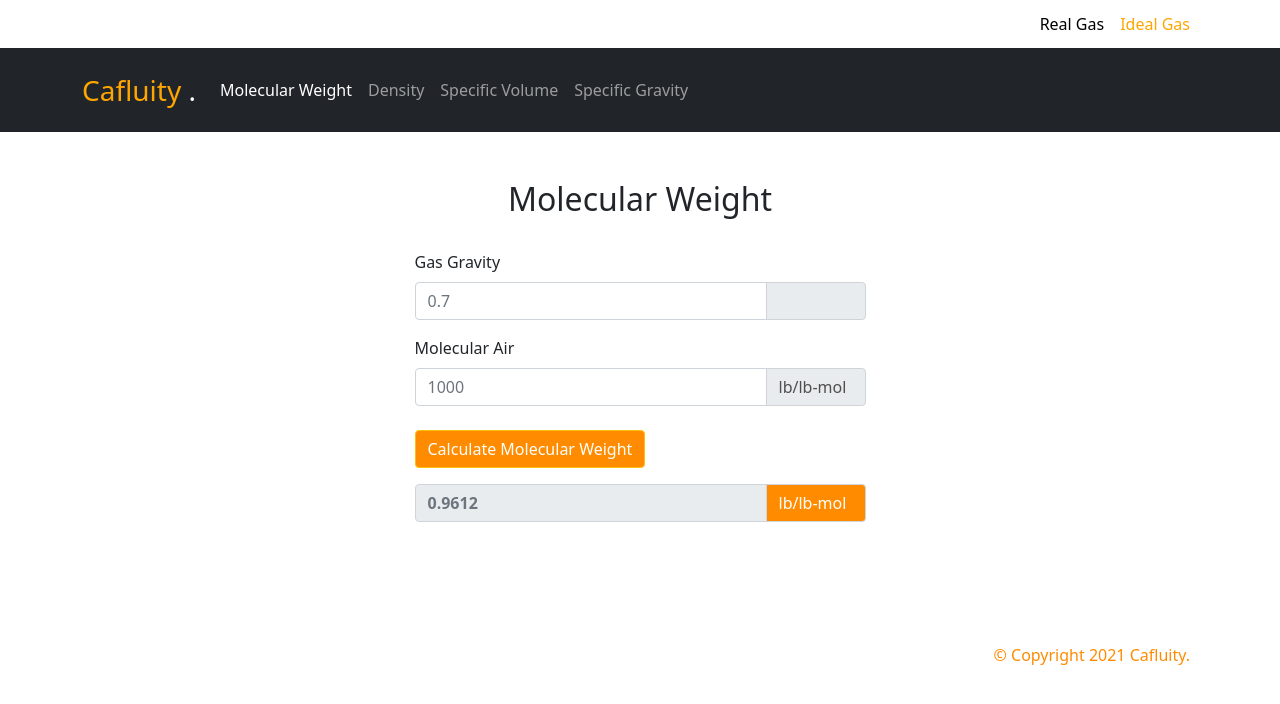
After one commit to marrosandybaguss/Cafluity, a Django app: page /ideal-gas/ in a window 1280 px wide. The commit adds this page. Shown: the top 704 px of the page. Run offline with Django 3.2, Linux system fonts and the light colour scheme.

Commit message:
front end ideal gas

```diff
--- /dev/null
+++ b/cafluity/gas/templates/gas/ideal-gas.html
@@ -0,0 +1,229 @@
+{% load static %}
+<!doctype html>
+<html lang="en">
+  <head>
+    <!-- Required meta tags -->
+    <meta charset="utf-8">
+    <meta name="viewport" content="width=device-width, initial-scale=1">
+
+    <!-- Bootstrap CSS -->
+    <link href="https://cdn.jsdelivr.net/npm/bootstrap@5.0.0-beta3/dist/css/bootstrap.min.css" rel="stylesheet" integrity="sha384-eOJMYsd53ii+scO/bJGFsiCZc+5NDVN2yr8+0RDqr0Ql0h+rP48ckxlpbzKgwra6" crossorigin="anonymous">
+
+    <link rel="stylesheet" type="text/css" href="{% static 'gas/css/style.css' %}">
+
+    <title>Cafluity | Ideal Gas</title>
+  </head>
+  <body>
+
+    <div class="container py-1">
+      <div class="d-flex flex-row-reverse bd-highlight">
+        <div class="p-2 bd-highlight">
+          <a class="text-decoration-none" style="color: orange" href="/ideal-gas">Ideal Gas</a>
+        </div>
+        <div class="p-2 bd-highlight">
+          <a class="text-decoration-none" href="/real-gas">Real Gas</a>
+        </div>
+      </div>
+    </div>
+
+    <nav class="navbar sticky-top navbar-expand-lg navbar-dark bg-dark">
+      <div class="container py-2">
+        <a class="navbar-brand fs-3" href="/" style="color: orange">Cafluity <span style="color: white">.</span></a>
+        <button class="navbar-toggler" type="button" data-bs-toggle="collapse" data-bs-target="#navbarSupportedContent" aria-controls="navbarSupportedContent" aria-expanded="false" aria-label="Toggle navigation">
+          <span class="navbar-toggler-icon"></span>
+        </button>
+        <div class="collapse navbar-collapse" id="navbarSupportedContent">
+          <ul class="nav navbar-nav me-auto mb-2 mb-lg-0" id="pills-tab" role="tablist">
+            <li class="nav-item">
+              <a class="nav-link {% if idealGasProperty == 'molecularweight'%} active {% endif %}" id="molecularweight-tab" data-bs-toggle="pill" data-bs-target="#molecularweight" type="button" role="tab" aria-controls="molecularweight" aria-selected="{% if idealGasProperty == 'molecularweight'%} true {% else %} false {% endif %}">Molecular Weight</a>
+            </li>
+            <li class="nav-item">
+              <a class="nav-link {% if idealGasProperty == 'density'%} active {% endif %}" id="density-tab" data-bs-toggle="pill" data-bs-target="#density" type="button" role="tab" aria-controls="density" aria-selected="{% if idealGasProperty == 'density'%} true {% else %} false {% endif %}">Density</a>
+            </li>
+            <li class="nav-item">
+              <a class="nav-link {% if idealGasProperty == 'specificvolume'%} active {% endif %}" id="specificvolume-tab" data-bs-toggle="pill" data-bs-target="#specificvolume" type="button" role="tab" aria-controls="specificvolume" aria-selected="{% if idealGasProperty == 'specificvolume'%} true {% else %} false {% endif %}">Specific Volume</a>
+            </li>
+            <li class="nav-item">
+              <a class="nav-link {% if idealGasProperty == 'specificgravity'%} active {% endif %}" id="specificgravity-tab" data-bs-toggle="pill" data-bs-target="#specificgravity" type="button" role="tab" aria-controls="specificgravity" aria-selected="{% if idealGasProperty == 'specificgravity'%} true {% else %} false {% endif %}">Specific Gravity</a>
+            </li>
+          </ul>
+        </div>
+      </div>
+    </nav>
+
+    <div class="tab-content" id="pills-tabContent">
+
+      <div id="molecularweight" class="tab-pane fade {% if idealGasProperty == 'molecularweight'%} active show {% endif %}" role="tabpanel" aria-labelledby="molecularweight-tab">
+        <div class="container my-5">
+          <div class="row mb-4">
+            <div class="col text-center">
+              <h2>Molecular Weight</h2>
+            </div>
+          </div>
+          <div class="row d-flex justify-content-center">
+            <div class="col-sm-5 mx-4 mb-5">
+              <form method="post" action="{% url 'ideal_gas' %}">
+                {% csrf_token %}
+                <input hidden="" type="text" name="idealGasProperty" value="molecularweight">
+                <label for="gas-gravity" class="form-label">Gas Gravity</label>
+                <div class="input-group mb-3">
+                  <input required id="gas-gravity" type="number" step="0.0000001" class="form-control" name="gas-gravity" placeholder="0.7" value="">
+                  <span class="input-group-text" style="width: 100px"></span>
+                </div>
+                <label for="pressure" class="form-label">Molecular Air</label>
+                <div class="input-group mb-3">
+                  <input required id="pressure" type="number" step="0.0000001" class="form-control" name="pressure" placeholder="1000" value="">
+                  <span class="input-group-text" style="width: 100px; color: #524e4e;">lb/lb-mol</span>
+                </div>
+                <div class="col-12 mb-3">
+                  <button type="submit" class="btn btn-warning mt-2" style="background-color: darkorange; color: white">Calculate Molecular Weight</button>
+                </div>
+                <div class="input-group mb-3">
+                  <input disabled="" class="form-control" placeholder="0.9612" value="" style="color: #ed8505; font-weight: bold;">
+                  <span class="input-group-text" style="width: 100px; background-color: darkorange; color: white">lb/lb-mol</span>
+                </div>
+              </form>
+            </div>
+          </div>
+        </div>
+      </div>
+
+      <div class="tab-pane fade {% if idealGasProperty == 'density'%} active show {% endif %}" id="density" role="tabpanel" aria-labelledby="density-tab">
+        <div class="container my-5">
+          <div class="row mb-4">
+            <div class="col text-center">
+              <h2>Density</h2>
+            </div>
+          </div>
+          <div class="row d-flex justify-content-center">
+            <div class="col-sm-5 mx-4 mb-5">
+              <form method="post" action="{% url 'ideal_gas' %}">
+                {% csrf_token %}
+                <input hidden="" type="text" name="idealGasProperty" value="density">
+                <label for="molarDensity" class="form-label">Apparent Molecular Weight</label>
+                <div class="input-group mb-3">
+                  <input required id="molarDensity" type="number" step="0.0000001" class="form-control" name="molarDensity" placeholder="20.272" value="">
+                  <span class="input-group-text" style="width: 100px; color: #524e4e;">lb / lb-mol</span>
+                </div>
+                <label for="pressureDensity" class="form-label">Pressure</label>
+                <div class="input-group mb-3">
+                  <input required id="pressureDensity" type="number" step="0.0000001" class="form-control" name="pressureDensity" placeholder="1000" value="">
+                  <span class="input-group-text" style="width: 100px; color: #524e4e;">PSIA</span>
+                </div>
+                <label for="temperatureDensity" class="form-label">Temperature</label>
+                <div class="input-group mb-3">
+                  <input required id="temperatureDensity" type="number" step="0.0000001" class="form-control" name="temperatureDensity" placeholder="300" value="">
+                  <span class="input-group-text" style="width: 100px; color: #524e4e;">&#xb0;F</span>
+                </div>
+                <div class="col mb-3">
+                  <button type="submit" class="btn btn-warning mt-2" style="background-color: darkorange; color: white">Calculate Density</button>
+                  <small style="color: #524e4e; display: block;">The value of each correlation Z Factor will be returned to the default</small>
+                </div>
+                <div class="input-group mb-3">
+                  <input disabled="" class="form-control" placeholder="0.9612" value="" style="color: #ed8505; font-weight: bold;">
+                  <span class="input-group-text" style="width: 100px; background-color: darkorange; color: white">lb/ft3</span>
+                </div>
+              </form>
+            </div>
+          </div>
+        </div>
+      </div>
+
+      <div class="tab-pane fade {% if idealGasProperty == 'specificvolume'%} active show {% endif %}" id="specificvolume" role="tabpanel" aria-labelledby="specificvolume-tab">
+        <div class="container my-5">
+          <div class="row mb-4">
+            <div class="col text-center">
+              <h2>Specific Volume</h2>
+            </div>
+          </div>
+          <div class="row d-flex justify-content-center">
+            <div class="col-sm-5 mx-4 mb-5">
+              <form method="post" action="{% url 'ideal_gas' %}">
+                {% csrf_token %}
+                <input hidden="" type="text" name="idealGasProperty" value="specificvolume">
+                <label for="molarSV" class="form-label">Apparent Molecular Weight</label>
+                <div class="input-group mb-3">
+                  <input required id="molarSV" type="number" step="0.0000001" class="form-control" name="molarSV" placeholder="20.272" value="">
+                  <span class="input-group-text" style="width: 100px; color: #524e4e;">lb / lb-mol</span>
+                </div>
+                <label for="pressureSV" class="form-label">Pressure</label>
+                <div class="input-group mb-3">
+                  <input required id="pressureSV" type="number" step="0.0000001" class="form-control" name="pressureSV" placeholder="1000" value="">
+                  <span class="input-group-text" style="width: 100px; color: #524e4e;">PSIA</span>
+                </div>
+                <label for="temperatureSV" class="form-label">Temperature</label>
+                <div class="input-group mb-3">
+                  <input required id="temperatureSV" type="number" step="0.0000001" class="form-control" name="temperatureSV" placeholder="300" value="">
+                  <span class="input-group-text" style="width: 100px; color: #524e4e;">&#xb0;F</span>
+                </div>
+                <div class="col mb-3">
+                  <button type="submit" class="btn btn-warning mt-2" style="background-color: darkorange; color: white">Calculate Specifiv Volume</button>
+                  <small style="color: #524e4e; display: block;">The value of each correlation Z Factor will be returned to the default</small>
+                </div>
+                <div class="input-group mb-3">
+                  <input disabled="" class="form-control" placeholder="0.9612" value="" style="color: #ed8505; font-weight: bold;">
+                  <span class="input-group-text" style="width: 100px; background-color: darkorange; color: white">ft3/lb</span>
+                </div>
+              </form>
+            </div>
+          </div>
+        </div>
+      </div>
+
+      <div id="specificgravity" class="tab-pane fade {% if idealGasProperty == 'specificgravity'%} active show {% endif %}" role="tabpanel" aria-labelledby="specificgravity-tab">
+        <div class="container my-5">
+          <div class="row mb-4">
+            <div class="col text-center">
+              <h2>Specific Gravity</h2>
+            </div>
+          </div>
+          <div class="row d-flex justify-content-center">
+            <div class="col-sm-5 mx-4 mb-5">
+              <form method="post" action="{% url 'ideal_gas' %}">
+                {% csrf_token %}
+                <input hidden="" type="text" name="idealGasProperty" value="specificgravity">
+                <label for="molarGravity" class="form-label">Molecular Weight</label>
+                <div class="input-group mb-3">
+                  <input required id="molarGravity" type="number" step="0.0000001" class="form-control" name="molarGravity" placeholder="0.7" value="">
+                  <span class="input-group-text" style="width: 100px">lb/lb-mol</span>
+                </div>
+                <label for="pressure" class="form-label">Molecular Air</label>
+                <div class="input-group mb-3">
+                  <input required id="pressure" type="number" step="0.0000001" class="form-control" name="pressure" placeholder="1000" value="">
+                  <span class="input-group-text" style="width: 100px; color: #524e4e;">lb/lb-mol</span>
+                </div>
+                <div class="col-12 mb-3">
+                  <button type="submit" class="btn btn-warning mt-2" style="background-color: darkorange; color: white">Calculate Specific Gravity</button>
+                </div>
+                <div class="input-group mb-3">
+                  <input disabled="" class="form-control" placeholder="0.9612" value="" style="color: #ed8505; font-weight: bold;">
+                  <span class="input-group-text" style="width: 100px; background-color: darkorange; color: white"></span>
+                </div>
+              </form>
+            </div>
+          </div>
+        </div>
+      </div>
+
+    </div>
+
+    <div class="container py-1">
+      <div class="d-flex flex-row-reverse bd-highlight">
+        <div class="p-2 bd-highlight">
+          <h6 style="color: darkorange">&copy; Copyright 2021 Cafluity.</h6>
+        </div>
+      </div>
+    </div>
+
+    <!-- Optional JavaScript; choose one of the two! -->
+
+    <!-- Option 1: Bootstrap Bundle with Popper -->
+    <script src="https://cdn.jsdelivr.net/npm/bootstrap@5.0.0-beta3/dist/js/bootstrap.bundle.min.js" integrity="sha384-JEW9xMcG8R+pH31jmWH6WWP0WintQrMb4s7ZOdauHnUtxwoG2vI5DkLtS3qm9Ekf" crossorigin="anonymous"></script>
+
+    <!-- Option 2: Separate Popper and Bootstrap JS -->
+
+    <!-- <script src="https://cdn.jsdelivr.net/npm/@popperjs/core@2.9.1/dist/umd/popper.min.js" integrity="sha384-SR1sx49pcuLnqZUnnPwx6FCym0wLsk5JZuNx2bPPENzswTNFaQU1RDvt3wT4gWFG" crossorigin="anonymous"></script>
+    <script src="https://cdn.jsdelivr.net/npm/bootstrap@5.0.0-beta3/dist/js/bootstrap.min.js" integrity="sha384-j0CNLUeiqtyaRmlzUHCPZ+Gy5fQu0dQ6eZ/xAww941Ai1SxSY+0EQqNXNE6DZiVc" crossorigin="anonymous"></script> -->
+
+  </body>
+</html>
--- a/cafluity/gas/templates/gas/index.html
+++ b/cafluity/gas/templates/gas/index.html
@@ -18,10 +18,10 @@
     <div class="container py-1">
       <div class="d-flex flex-row-reverse bd-highlight">
         <div class="p-2 bd-highlight">
-          <a class="text-decoration-none" href="ideal-gas">Ideal Gas</a>
+          <a class="text-decoration-none" href="/ideal-gas">Ideal Gas</a>
         </div>
         <div class="p-2 bd-highlight">
-          <a class="text-decoration-none" style="color: orange" href="real-gas">Real Gas</a>
+          <a class="text-decoration-none" style="color: orange" href="/real-gas">Real Gas</a>
         </div>
       </div>
     </div>
--- a/cafluity/gas/urls.py
+++ b/cafluity/gas/urls.py
@@ -5,4 +5,5 @@ from . import views
 urlpatterns = [
     path('', views.real_gas, name='index_real_gas'),
     path('real-gas/', views.real_gas, name='real_gas'),
+    path('ideal-gas/', views.ideal_gas, name='ideal_gas'),
 ]
--- a/cafluity/gas/views.py
+++ b/cafluity/gas/views.py
@@ -242,3 +242,10 @@ def real_gas(request):
 	}
 
 	return render(request, 'gas/index.html', context)
+
+def ideal_gas(request):
+	idealGasProperty = "molecularweight"
+	context = {
+		'idealGasProperty': idealGasProperty,
+	}
+	return render(request, 'gas/ideal-gas.html', context)
```
Also changed, not shown: cafluity/gas/main/ideal_gas.py (added, +17 -0 lines).
